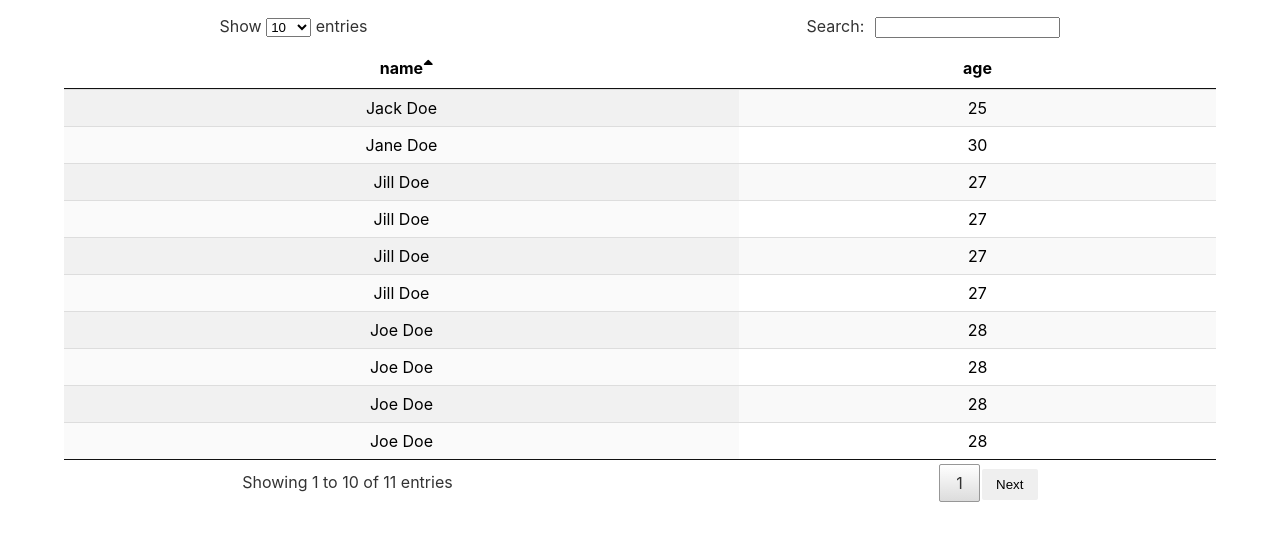
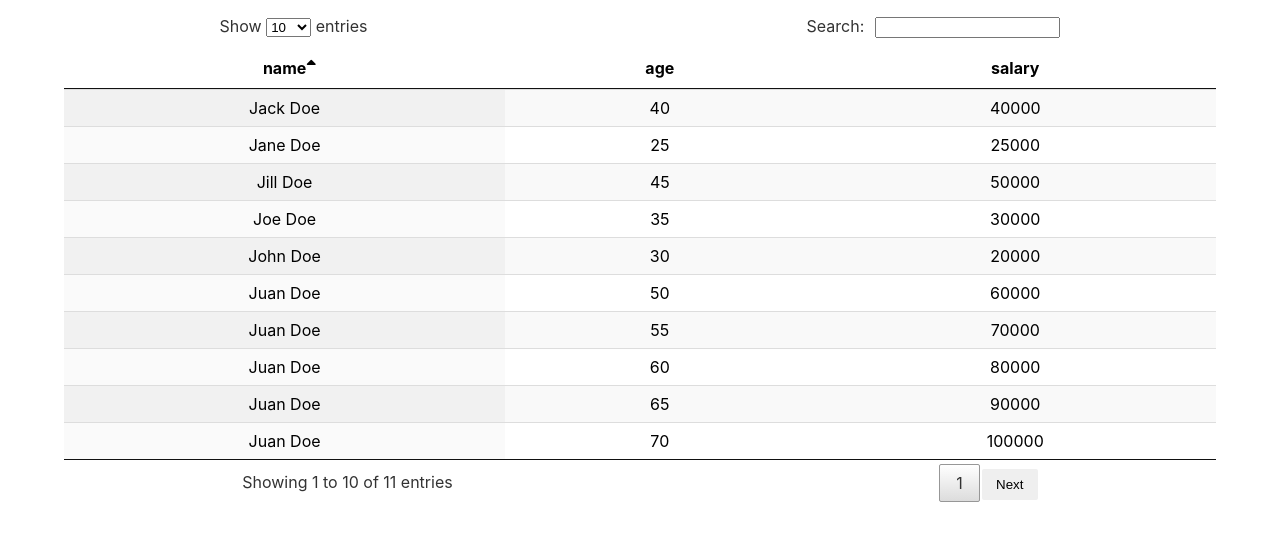
Before and after one commit to DevWeb13/data-tables-react, a React (Create React App) app: page / in a window 1280 px wide. Shown: the top 540 px of the page. Built offline with nearby package versions, Linux system fonts and the light colour scheme.

Commit message:
fix: (updateResult.js): columnChooseAndSort(data, type, meaning): Now manages number-type columns to sort

```diff
--- a/src/App.jsx
+++ b/src/App.jsx
@@ -296,15 +296,6 @@ App.defaultProps = {
   employees: [
     {
       id: 1,
-      firstName: 'firstName',
-      lastName: 'lastName',
-      startDate: 'startDate',
-      department: 'department',
-      dateofBirth: 'dateOfBirth',
-      street: 'street',
-      city: 'city',
-      state: 'state',
-      zipCode: 'zipCode',
     },
   ],
 };
@@ -313,15 +304,6 @@ App.propTypes = {
   employees: PropTypes.arrayOf(
     PropTypes.shape({
       id: PropTypes.number.isRequired,
-      firstName: PropTypes.string,
-      lastName: PropTypes.string,
-      startDate: PropTypes.string,
-      department: PropTypes.string,
-      dateOfBirth: PropTypes.string,
-      street: PropTypes.string,
-      city: PropTypes.string,
-      state: PropTypes.string,
-      zipCode: PropTypes.string,
     }),
   ),
 };
--- a/src/index.js
+++ b/src/index.js
@@ -7,57 +7,68 @@ const employees = [
   {
     id: 1,
     name: 'John Doe',
-    age: 32,
+    age: '30',
+    salary: 20000,
   },
   {
     id: 2,
     name: 'Jane Doe',
-    age: 30,
+    age: '25',
+    salary: 25000,
   },
   {
     id: 3,
-    name: 'Jack Doe',
-    age: 25,
+    name: 'Joe Doe',
+    age: '35',
+    salary: 30000,
   },
   {
     id: 4,
-    name: 'Jill Doe',
-    age: 27,
+    name: 'Jack Doe',
+    age: '40',
+    salary: 40000,
   },
   {
     id: 5,
-    name: 'Joe Doe',
-    age: 28,
+    name: 'Jill Doe',
+    age: '45',
+    salary: 50000,
   },
   {
     id: 6,
-    name: 'Jill Doe',
-    age: 27,
+    name: 'Juan Doe',
+    age: '50',
+    salary: 60000,
   },
   {
     id: 7,
-    name: 'Joe Doe',
-    age: 28,
+    name: 'Juan Doe',
+    age: '55',
+    salary: 70000,
   },
   {
     id: 8,
-    name: 'Jill Doe',
-    age: 27,
+    name: 'Juan Doe',
+    age: '60',
+    salary: 80000,
   },
   {
     id: 9,
-    name: 'Joe Doe',
-    age: 28,
+    name: 'Juan Doe',
+    age: '65',
+    salary: 90000,
   },
   {
     id: 10,
-    name: 'Jill Doe',
-    age: 27,
+    name: 'Juan Doe',
+    age: '70',
+    salary: 100000,
   },
   {
     id: 11,
-    name: 'Joe Doe',
-    age: 28,
+    name: 'Juan Doe',
+    age: '75',
+    salary: 110000,
   },
 ];
 
--- a/src/updateResult.js
+++ b/src/updateResult.js
@@ -31,13 +31,21 @@ function search(array, value, column) {
  */
 function columnChooseAndSort(data, type, meaning) {
   let sortedData = [];
+
   if (meaning === 'asc') {
     sortedData = data.sort((a, b) => {
-      return a[type] > b[type] ? 1 : -1;
+      if (typeof a[type] === 'string') {
+        return a[type].localeCompare(b[type]);
+      }
+      console.log(a[type], b[type]);
+      return a[type] - b[type];
     });
   } else {
     sortedData = data.sort((a, b) => {
-      return a[type] < b[type] ? 1 : -1;
+      if (typeof a[type] === 'string') {
+        return b[type].localeCompare(a[type]);
+      }
+      return b[type] - a[type];
     });
   }
   return sortedData;
```
